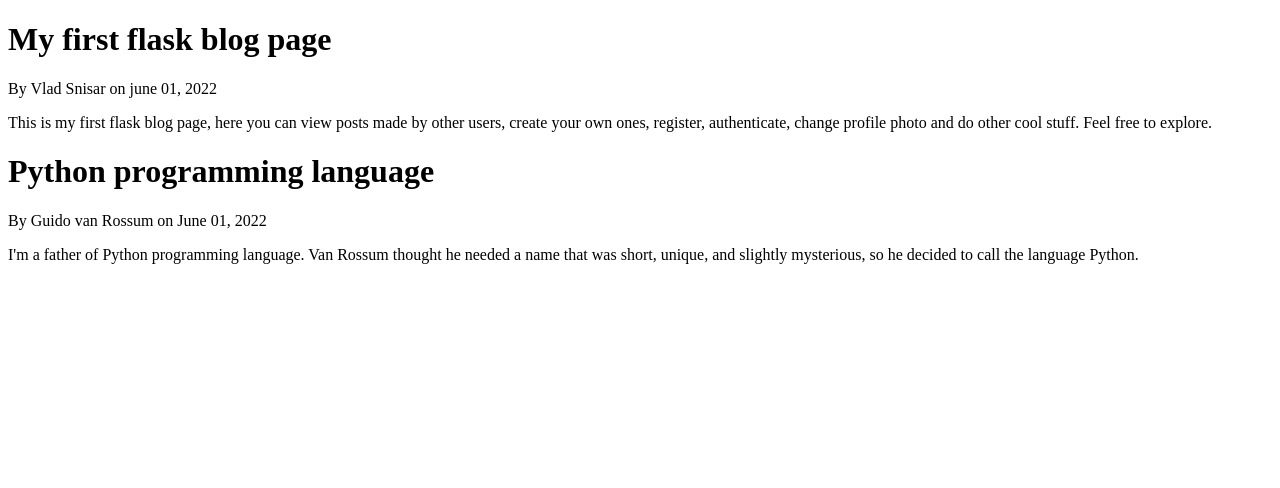
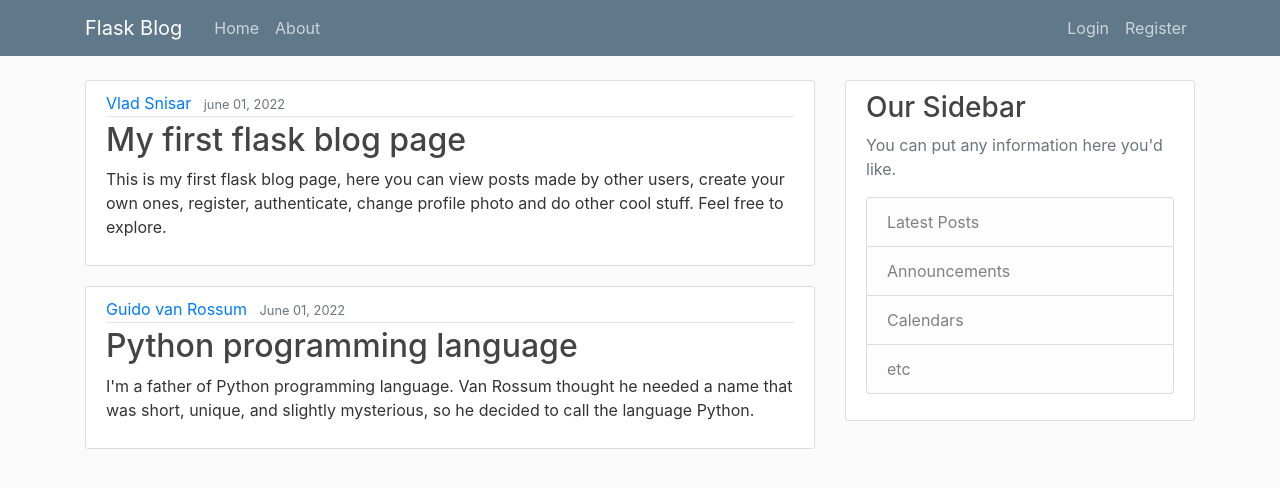
Before and after one commit to sviddo/flask-blog, a Flask app: page / in a window 1280 px wide. Shown: the top 488 px of the page. Run offline with Flask 2, Linux system fonts and the light colour scheme; some libraries are stand-ins or nearby versions.

Commit message:
add some bootstrap and css styles

```diff
--- a/src/__init__.py
+++ b/src/__init__.py
@@ -1,4 +1,4 @@
-from flask import Flask, render_template
+from flask import Flask, render_template, url_for
 
 app = Flask(__name__)
 
--- /dev/null
+++ b/src/static/main.css
@@ -0,0 +1,80 @@
+body {
+    background: #fafafa;
+    color: #333333;
+    margin-top: 5rem;
+  }
+
+  h1, h2, h3, h4, h5, h6 {
+    color: #444444;
+  }
+
+  .bg-steel {
+    background-color: #5f788a;
+  }
+
+  .site-header .navbar-nav .nav-link {
+    color: #cbd5db;
+  }
+
+  .site-header .navbar-nav .nav-link:hover {
+    color: #ffffff;
+  }
+
+  .site-header .navbar-nav .nav-link.active {
+    font-weight: 500;
+  }
+
+  .content-section {
+    background: #ffffff;
+    padding: 10px 20px;
+    border: 1px solid #dddddd;
+    border-radius: 3px;
+    margin-bottom: 20px;
+  }
+
+  .article-title {
+    color: #444444;
+  }
+
+  a.article-title:hover {
+    color: #428bca;
+    text-decoration: none;
+  }
+
+  .article-content {
+    white-space: pre-line;
+  }
+
+  .article-img {
+    height: 65px;
+    width: 65px;
+    margin-right: 16px;
+  }
+
+  .article-metadata {
+    padding-bottom: 1px;
+    margin-bottom: 4px;
+    border-bottom: 1px solid #e3e3e3
+  }
+
+  .article-metadata a:hover {
+    color: #333;
+    text-decoration: none;
+  }
+
+  .article-svg {
+    width: 25px;
+    height: 25px;
+    vertical-align: middle;
+  }
+
+  .account-img {
+    height: 125px;
+    width: 125px;
+    margin-right: 20px;
+    margin-bottom: 16px;
+  }
+
+  .account-heading {
+    font-size: 2.5rem;
+  }
--- a/src/templates/base.html
+++ b/src/templates/base.html
@@ -1,6 +1,15 @@
 <!DOCTYPE html>
 <html lang="en">
 <head>
+    <!-- Required meta tags -->
+    <meta charset="utf-8">
+    <meta name="viewport" content="width=device-width, initial-scale=1, shrink-to-fit=no">
+
+    <!-- Bootstrap CSS -->
+    <link rel="stylesheet" href="https://maxcdn.bootstrapcdn.com/bootstrap/4.0.0/css/bootstrap.min.css" integrity="sha384-Gn5384xqQ1aoWXA+058RXPxPg6fy4IWvTNh0E263XmFcJlSAwiGgFAW/dAiS6JXm" crossorigin="anonymous">
+
+    <link rel="stylesheet" type="text/css" href="{{ url_for('static', filename='main.css') }}">
+
     <title>
         {% if title %}
             Flask Blog - {{ title }}
@@ -10,7 +19,46 @@
     </title>
 </head>
 <body>
-    {% block content %}
-    {% endblock %}
+    <header class="site-header">
+        <nav class="navbar navbar-expand-md navbar-dark bg-steel fixed-top">
+          <div class="container">
+            <a class="navbar-brand mr-4" href="/">Flask Blog</a>
+            <button class="navbar-toggler" type="button" data-toggle="collapse" data-target="#navbarToggle" aria-controls="navbarToggle" aria-expanded="false" aria-label="Toggle navigation">
+              <span class="navbar-toggler-icon"></span>
+            </button>
+            <div class="collapse navbar-collapse" id="navbarToggle">
+              <div class="navbar-nav mr-auto">
+                <a class="nav-item nav-link" href="/">Home</a>
+                <a class="nav-item nav-link" href="/about">About</a>
+              </div>
+              <!-- Navbar Right Side -->
+              <div class="navbar-nav">
+                <a class="nav-item nav-link" href="/login">Login</a>
+                <a class="nav-item nav-link" href="/register">Register</a>
+              </div>
+            </div>
+          </div>
+        </nav>
+      </header>
+      <main role="main" class="container">
+        <div class="row">
+          <div class="col-md-8">
+            {% block content %}{% endblock %}
+          </div>
+          <div class="col-md-4">
+            <div class="content-section">
+              <h3>Our Sidebar</h3>
+              <p class='text-muted'>You can put any information here you'd like.
+                <ul class="list-group">
+                  <li class="list-group-item list-group-item-light">Latest Posts</li>
+                  <li class="list-group-item list-group-item-light">Announcements</li>
+                  <li class="list-group-item list-group-item-light">Calendars</li>
+                  <li class="list-group-item list-group-item-light">etc</li>
+                </ul>
+              </p>
+            </div>
+          </div>
+        </div>
+      </main>
 </body>
 </html>
--- a/src/templates/home.html
+++ b/src/templates/home.html
@@ -1,8 +1,15 @@
 {% extends "base.html" %}
 {% block content %}
-    {% for post in posts%}
-        <h1>{{ post.title }}</h1>
-        <p>By {{ post.author }} on {{ post.date_posted }}</p>
-        <p>{{ post.content }}</p>
+    {% for post in posts %}
+        <article class="media content-section">
+            <div class="media-body">
+                <div class="article-metadata">
+                    <a class="mr-2" href="#">{{ post.author }}</a>
+                    <small class="text-muted">{{ post.date_posted }}</small>
+                </div>
+                <h2><a class="article-title" href="#">{{ post.title }}</a></h2>
+                <p class="article-content">{{ post.content }}</p>
+            </div>
+        </article>
     {% endfor %}
 {% endblock content %}
```
